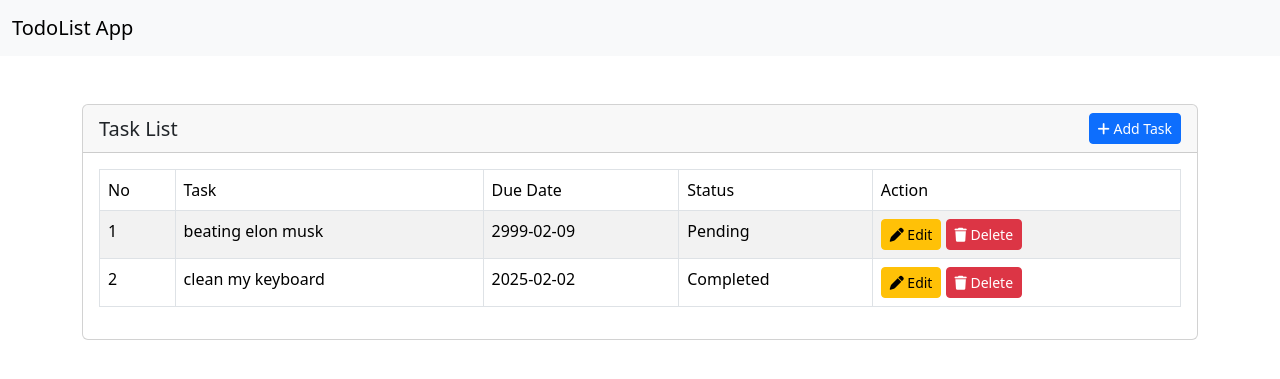
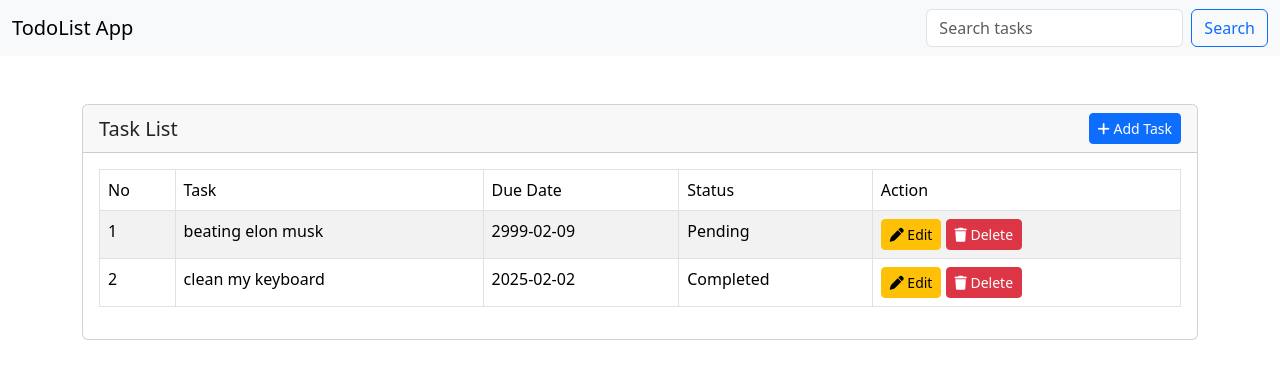
Before and after one commit to AzmiFirmansah/todolist-php-bootstrap, a PHP site: page /index.php in a window 1280 px wide. Shown: the top 379 px of the page. Run offline with PHP 8.4, Linux system fonts and the light colour scheme; data comes from the database, SQL or seed files in the repository.

Commit message:
Search Bar to Filter Tasks

```diff
--- a/index.php
+++ b/index.php
@@ -1,8 +1,14 @@
 <?php
 include "connection.php";
 
-$query = "SELECT * FROM tasks";
-$result = mysqli_query($conn, $query);
+if (isset($_POST['search'])) {
+    $search = $_POST['search'];
+    $sql = "SELECT * FROM tasks WHERE task LIKE '%$search%'";
+} else {
+    $sql = "SELECT * FROM tasks";
+}
+
+$result = mysqli_query($conn, $sql);
 ?>
 
 <!DOCTYPE html>
@@ -24,10 +30,13 @@ $result = mysqli_query($conn, $query);
     <!-- navbar -->
     <nav class="navbar navbar-expand-lg bg-body-tertiary">
         <div class="container-fluid">
-            <a class="navbar-brand" href="#">TodoList App</a>
+            <a class="navbar-brand" href="index.php">TodoList App</a>
+            <form action="index.php" method="post" class="d-flex" role="search">
+                <input class="form-control me-2" type="search" name="search" placeholder="Search tasks" aria-label="Search">
+                <button class="btn btn-outline-primary" type="submit">Search</button>
+            </form>
         </div>
     </nav>
-
 
     <!-- Content -->
     <div class="container mt-5">
```
